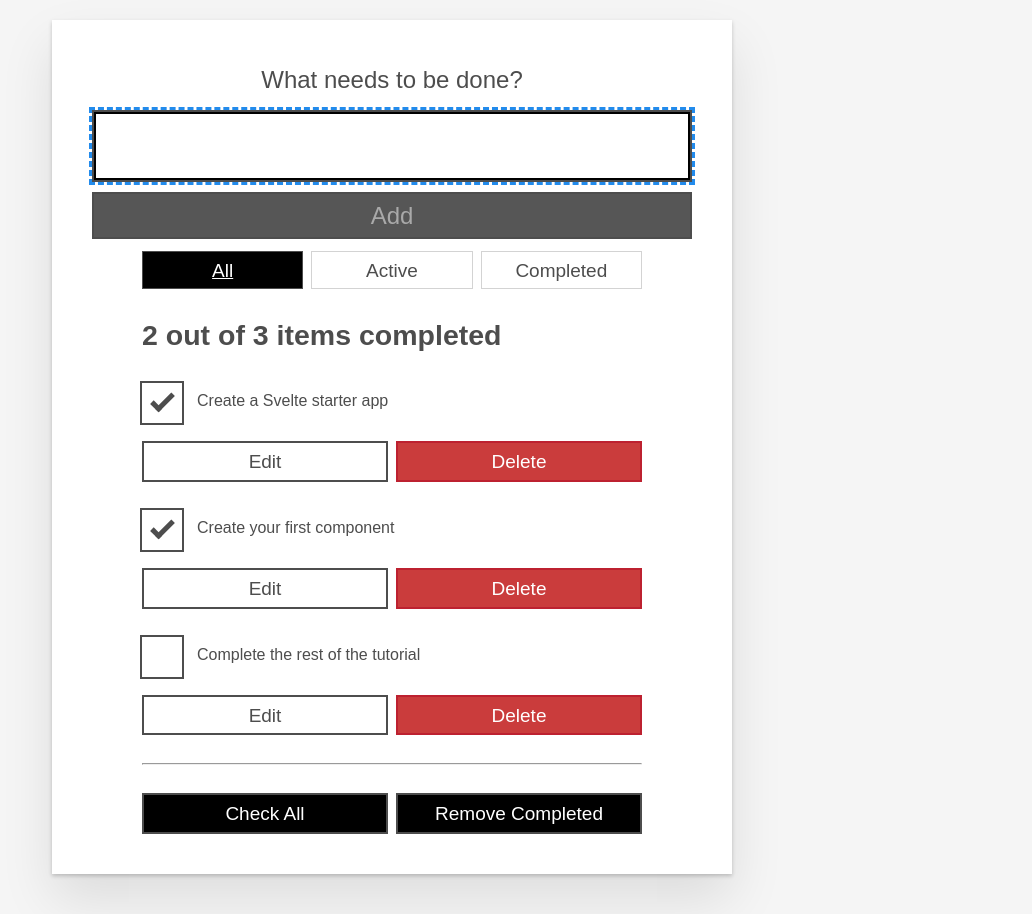
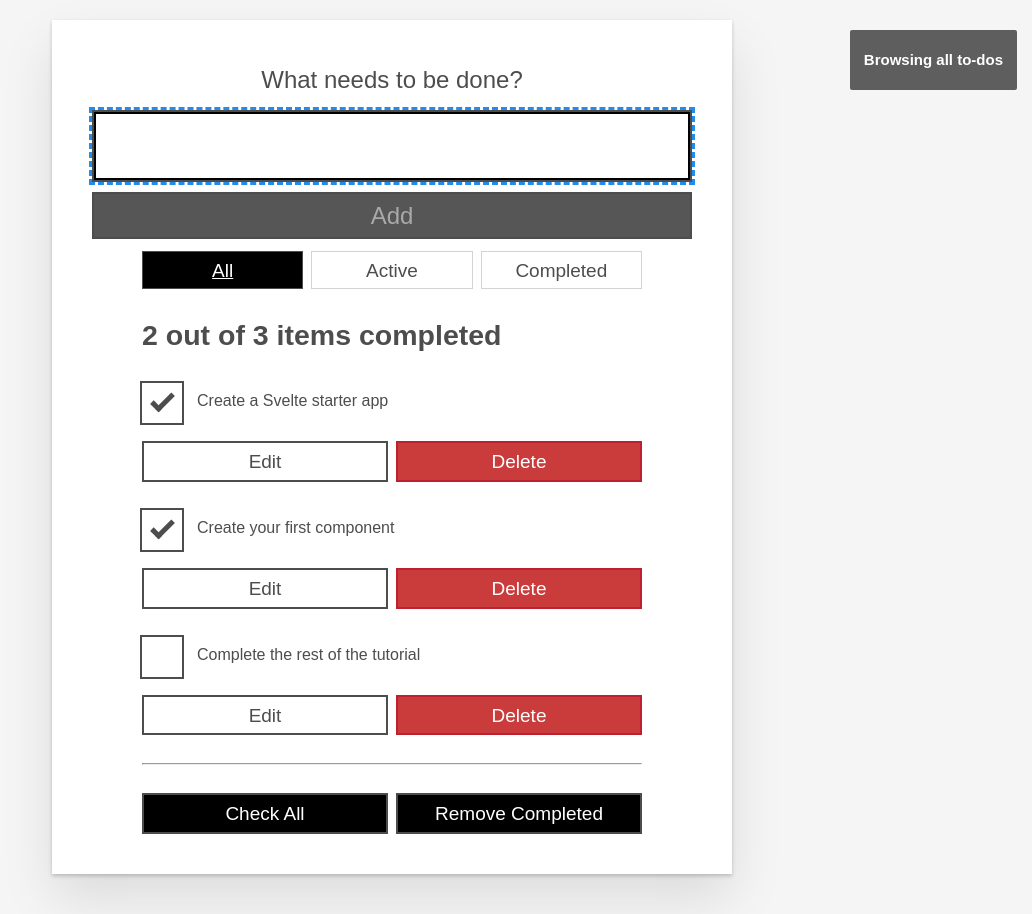
Before and after one commit to codepraycode/todo-app-with-svelte, a Svelte app: page / in a window 1280 px wide. Shown: the whole page, without its empty margins (248-1280 px from the left). Built offline with nearby package versions, Linux system fonts and the light colour scheme.

Commit message:
Implemented the reactivity of svelte($)

```diff
--- a/src/App.svelte
+++ b/src/App.svelte
@@ -1,5 +1,6 @@
 <script>
     import Todos from "./Todos.svelte";
+    import Alert from './components/Alert.svelte';
 
 
     let todos = [
@@ -11,4 +12,5 @@
 </script>
 
 <!-- <Todos {todos}/> -->
+<Alert />
 <Todos {todos}/>
--- a/src/Todos.svelte
+++ b/src/Todos.svelte
@@ -5,6 +5,7 @@
     import Todo from './components/Todo.svelte';
     import TodosStatus from './components/TodosStatus.svelte';
 
+    import {alert} from './stores';
 
     // Make todo a prop
     export let todos = [];
@@ -19,6 +20,8 @@
     function removeTodo(todo){
         todos = todos.filter((t)=>t.id !== todo.id);
         todoStatus.focus(); //give focus to status heading
+
+        $alert = `Todo '${todo.name}' has been deleted`;
     }
 
     function addTodo(name){
@@ -28,23 +31,47 @@
         ];
 
         newTodoName = '';
+        $alert = `Todo '${name}' has been added`;
     }
 
     function updateTodo(todo){
         const i = todos.findIndex(t=>t.id === todo.id);
 
+        if(todos[i].name !== todo.name) $alert = `Todo '${todos[i].name}' has been renamed to '${todo.name}'`;
+
+        if(todos[i].completed !== todo.completed) $alert = `Todo '${todo.name}' marked as ${todo.completed ? 'completed':'active'}`;
+
         todos[i] = {...todo[i], ...todo};
+
     }
 
     const checkAllTodos = (completed)=> {
 
-        todos = todos.map((t)=>( {...t,completed} ))
+        todos = todos.map((t)=>( {...t,completed} ));
+
+        $alert = `${completed ? 'Checked' : 'Unchecked'} ${todos.length} to-dos`;
+
     };
 
-    const removeCompletedTodos = ()=> todos = todos.filter(t=>!t.completed);
+    const removeCompletedTodos = ()=> {
+        $alert = `Removed ${todos = todos.filter(t=>t.completed).length} to-dos`;
+        todos = todos.filter(t=>!t.completed)
+    };
 
     // Filtering feature
     let filter = 'all';
+
+
+    $:{
+        if(filter === "all"){
+            $alert = "Browsing all to-dos";
+        }else if(filter === 'active'){
+            $alert = "Browsing active to-dos";
+        }
+        else if(filter === 'completed'){
+            $alert = "Browsing completed to-dos";
+        }
+    }
 
     const filterTodos = (filter, todos) =>{
         if(filter === "active"){
--- /dev/null
+++ b/src/components/Alert.svelte
@@ -0,0 +1,62 @@
+<script>
+    import {alert} from '../stores';
+    // import {onDestroy} from 'svelte';
+
+    // let alertContent = '';
+
+    // const unsubscribe = alert.subscribe((value)=> alertContent = value);
+
+    // onDestroy(unsubscribe);
+
+</script>
+
+{#if $alert}
+    <div on:click={()=> $alert=""} on:keydown={()=>{}}>
+        <p>{$alert}</p>
+    </div>
+{/if}
+
+<!--
+{#if alertContent}
+    <div on:click={()=> alertContent=""} on:keydown={()=>{}}>
+        <p>{alertContent}</p>
+    </div>
+{/if} -->
+
+
+
+<style>
+
+    div{
+        position: fixed;
+        cursor: pointer;
+        margin-right: 1.5rem;
+        margin-left: 1.5rem;
+        margin-top: 1rem;
+
+        right: 0;
+        display: flex;
+        align-items: center;
+        border-radius: .2rem;
+        background-color: #565656;
+        color: #fff;
+
+        font-weight:700;
+        padding: .5rem 1.4rem;
+        font-size: 1.5rem;
+        z-index: 100;
+        opacity: 95%;
+    }
+
+
+    div p{
+        color: #fff;
+    }
+
+    div svg{
+        height: 1.6rem;
+        fill: currentColor;
+        width: 1.4rem;
+        margin-right: .5rem;
+    }
+</style>
--- /dev/null
+++ b/src/stores.js
@@ -0,0 +1,3 @@
+import { writable } from 'svelte/store';
+
+export const alert = writable("Welcome to the to-do list app!");
```
